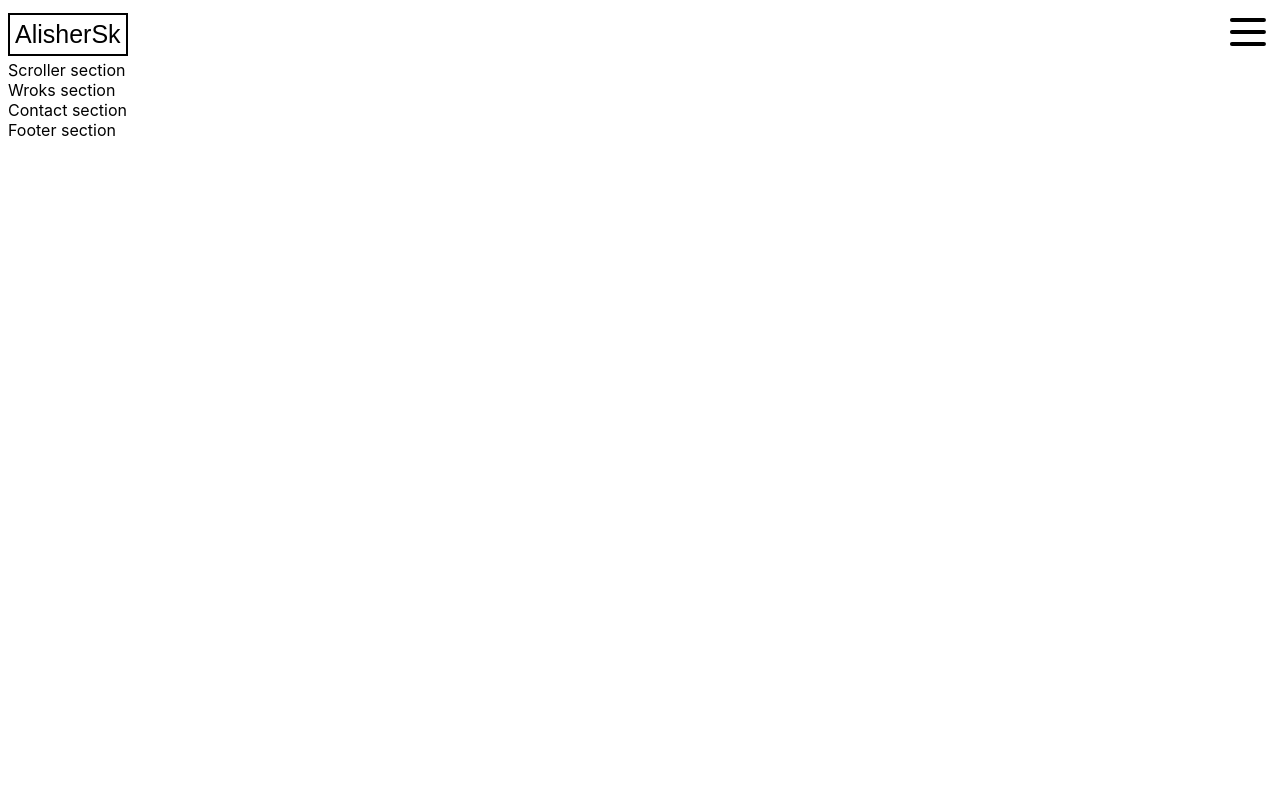
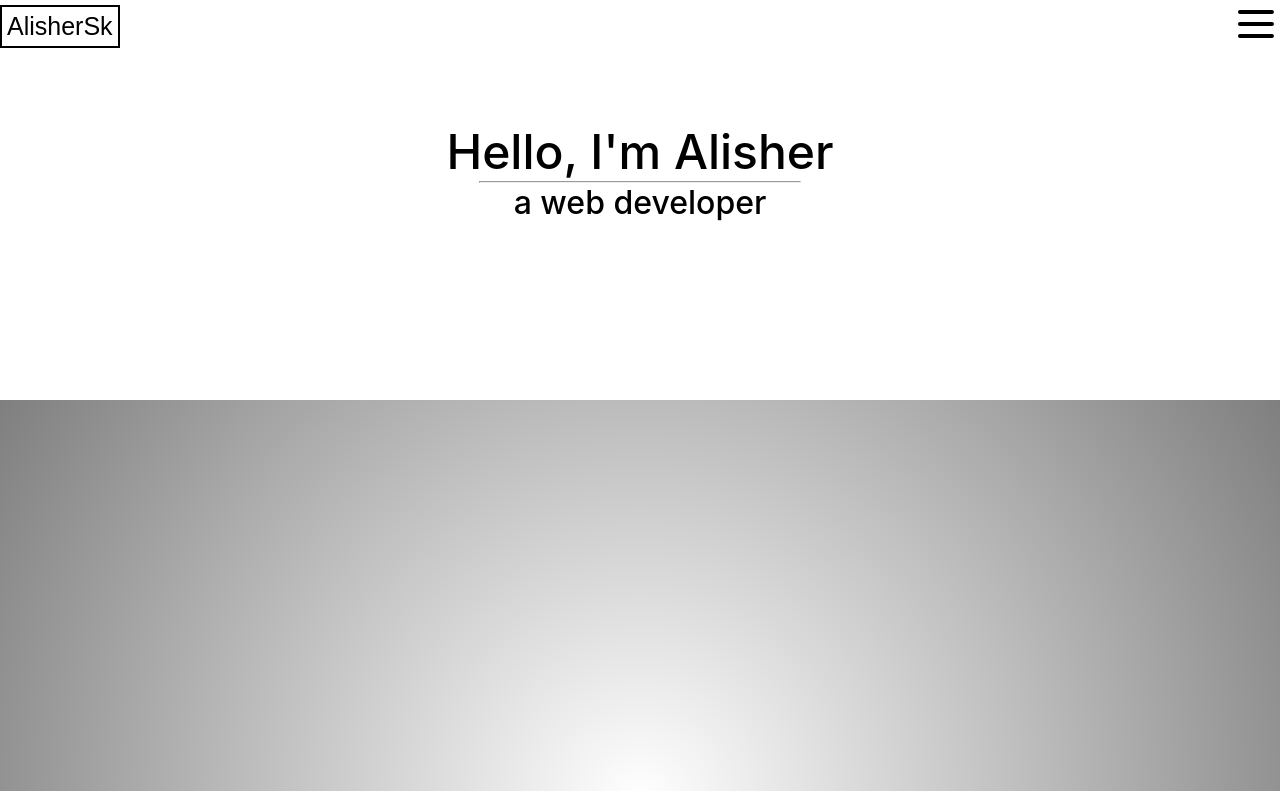
Before and after one commit to AlisherSrc/portfolio-website, a React (Vite) app: page / in a window 1280 px wide. Shown: the top 791 px of the page. Built offline with nearby package versions, Linux system fonts and the light colour scheme.

Commit message:
starting with sliding bar section

```diff
--- a/src/containers/Hero-section/Hero-section.tsx
+++ b/src/containers/Hero-section/Hero-section.tsx
@@ -1,11 +1,16 @@
 import React from "react";
 import Navbar from '../../components/navbar/Navbar'
-
+import './hero-section.scss'
 
 const HeroSection = () => {
     return (
-        <section>
+        <section className="hero">
             <Navbar />
+            <section className="hero-content">
+                <h1>Hello, I'm Alisher</h1>
+                <hr />
+                <h2>a web developer</h2>
+            </section>
         </section>
     )
 }
--- a/src/containers/Hero-section/hero-section.scss
+++ b/src/containers/Hero-section/hero-section.scss
@@ -0,0 +1,30 @@
+.hero{
+    width: 100%;
+    height: 50vh;
+}
+
+.hero-content{
+    display: flex;
+    justify-content: center;
+    align-items: center;
+    flex-flow: column;
+
+    font-weight: 500;
+
+    width: 100%;
+    height: 30vh;
+
+    h1{
+        font-size: 3em;
+        font-weight: 500;
+    }
+
+    h2{
+        font-size: 2em;
+        font-weight: 500;
+    }
+
+    hr{
+        width: 25%;
+    }
+}
--- a/src/containers/Scroller-section/Scroller-section.tsx
+++ b/src/containers/Scroller-section/Scroller-section.tsx
@@ -1,8 +1,10 @@
 import React from "react";
+import './scroller-section.scss'
+
 
 const ScrollerSection = () => {
     return (
-        <section>
+        <section className="scroller-section">
             Scroller section
         </section>
     )
--- /dev/null
+++ b/src/containers/Scroller-section/scroller-section.scss
@@ -0,0 +1,13 @@
+@import '../../styles/sass/variables.scss';
+
+.scroller-section{
+    @include gradient($white,$black);
+
+    height: 100vh;
+    width: 100%;
+
+
+    display: flex;
+    align-items: center;
+    justify-content: center;
+}
--- a/src/index.css
+++ b/src/index.css
@@ -1,3 +1,8 @@
+*{
+  padding: 0;
+  margin: 0;
+}
+
 :root {
   font-family: Inter, system-ui, Avenir, Helvetica, Arial, sans-serif;
 
```
